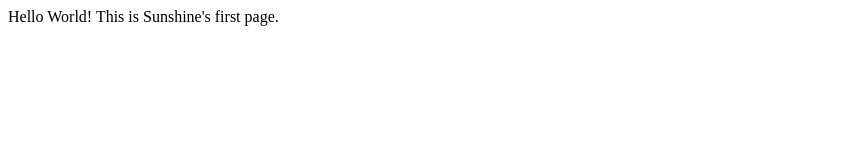
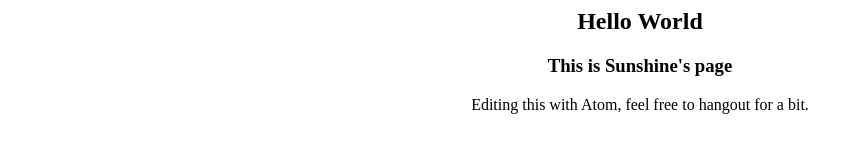
Before and after one commit to Suncalde/suncalde.github.io, a plain HTML site: page index.html in a window 1280 px wide. Shown: the whole page, without its empty margins (0-863 px from the left). Drawn offline with Linux system fonts and the light colour scheme.

Commit message:
first comits using atom

```diff
--- a/index.html
+++ b/index.html
@@ -1 +1,5 @@
-Hello World! This is Sunshine's first page.
+<center>
+<h2>Hello World</h2>
+<h3>This is Sunshine's page</h3>
+<p>Editing this with Atom, feel free to hangout for a bit.</p>
+</center>
```
